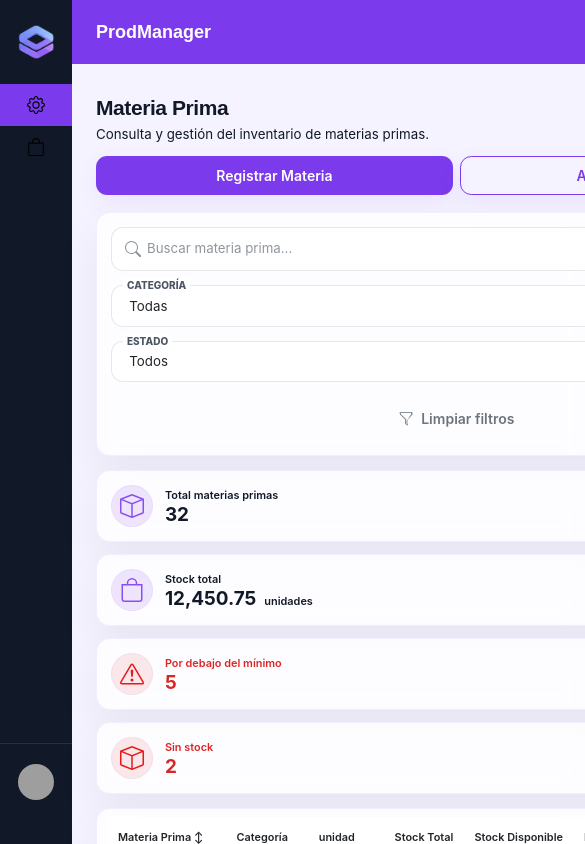
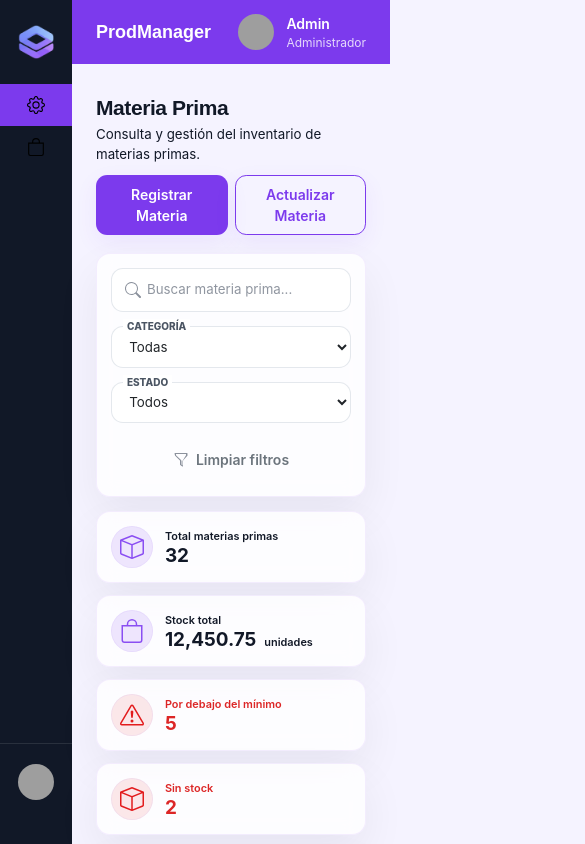
Before and after one commit to QuantiaStudio/Gestor-de-Produccion-e-Inventario-para-Emprendimientos, an Angular app in the folder frontend/ProdManager/: page /dashboard/materias-primas in a window 390 px wide. Shown: the top 844 px of the page, 585 px wide, since content can reach past the window. Built offline with nearby package versions, Linux system fonts and the light colour scheme; grey boxes are pictures that could not be loaded.

Commit message:
fix: corregir desborde horizontal en mobile por min-width faltante en dashboard-layout

```diff
--- a/frontend/ProdManager/src/app/dashboard/admin/features/materias-primas/materias-primas.component.css
+++ b/frontend/ProdManager/src/app/dashboard/admin/features/materias-primas/materias-primas.component.css
@@ -420,6 +420,7 @@ body:has(#sidebarExpandedState:not(.show)) .content {
         flex-direction: column;
         align-items: flex-start;
         gap: 0.75rem;
+        width: 100%;
     }
 
     .page-header__actions {
--- a/frontend/ProdManager/src/app/layout/dashboard-layout/dashboard-layout.component.css
+++ b/frontend/ProdManager/src/app/layout/dashboard-layout/dashboard-layout.component.css
@@ -6,10 +6,12 @@
 
 .dashboard-layout__main {
   flex: 1;
+  min-width: 0;
   display: flex;
   flex-direction: column;
 }
 
 .dashboard-layout__content {
   padding: 24px;
+  min-width: 0;
 }
```
